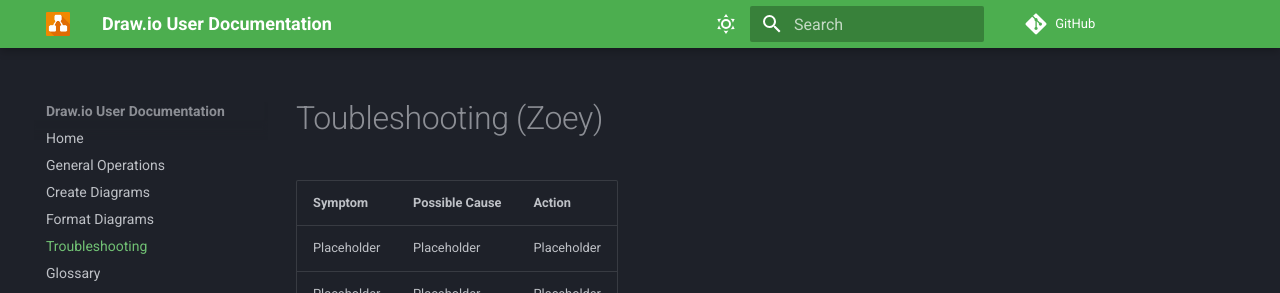
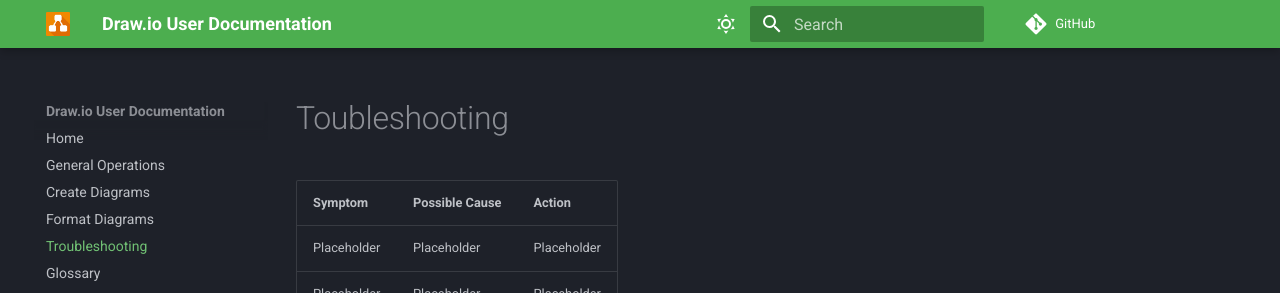
Before and after one commit to zoeyj3/2216_documentation, an MkDocs documentation site: the page built from docs/troubleshooting.md, in a window 1280 px wide. Shown: the top 293 px of the page. Built offline with MkDocs 1.6.1 and Material for MkDocs 9.7.7, drawn with Linux system fonts in a browser that asks for light colours; comment, search, counter and statistics services are not loaded.

Commit message:
Remove redundant text

```diff
--- a/docs/troubleshooting.md
+++ b/docs/troubleshooting.md
@@ -1,4 +1,4 @@
-# Toubleshooting (Zoey)
+# Toubleshooting
 
 | Symptom       | Possible Cause       | Action       |
 | ----------------- | ----------------- | -------------- |
```
Also changed, not shown: docs/glossary.md (+1 -1 lines).
